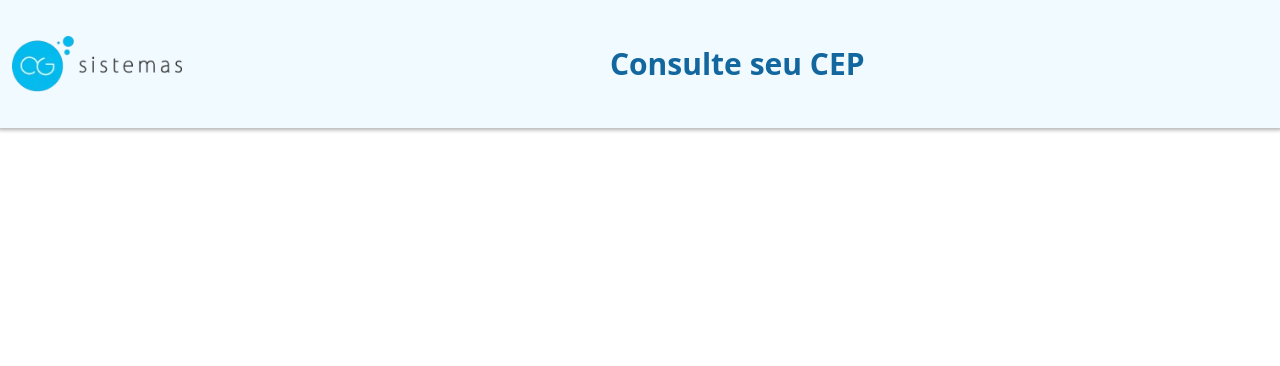
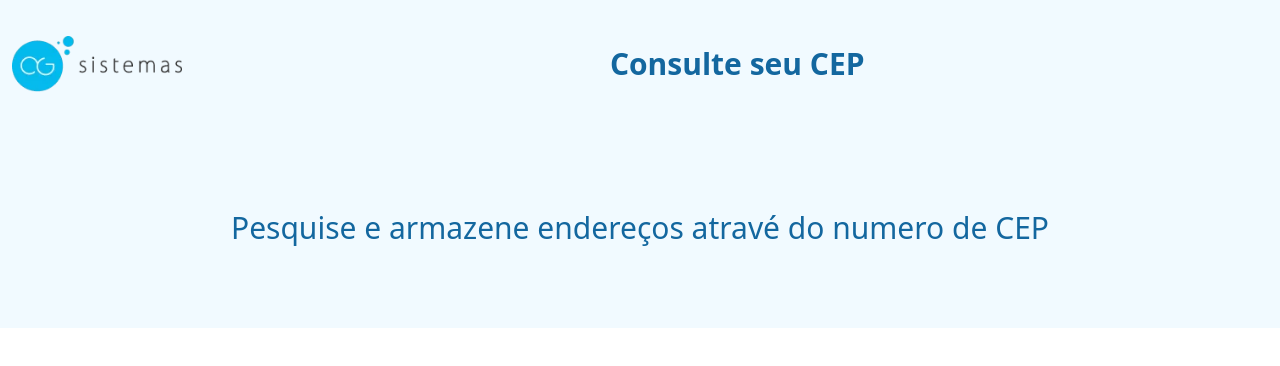
Before and after one commit to RodrigoNeoEx/frontChallenge, a React (Create React App) app: page / in a window 1280 px wide. Shown: the top 366 px of the page. Built offline with nearby package versions, Linux system fonts and the light colour scheme.

Commit message:
feat: add component hero

```diff
--- a/src/App.tsx
+++ b/src/App.tsx
@@ -1,8 +1,13 @@
+import React from "react";
 import Header from "./components/header/Header";
+import Hero from "./components/hero/Hero";
 
 const App = () => {
 return (
-    <Header></Header>
+  <React.Fragment>
+    <Header/>
+    <Hero/>
+  </React.Fragment>
   )
 };
 
--- /dev/null
+++ b/src/components/hero/Hero.tsx
@@ -0,0 +1,9 @@
+const Hero = () => {
+  return (
+    <div className="bg-overall text-white h-1/4 flex justify-center items-center">
+      <h1 className="text-primary text-3xl text-center px-5">Pesquise e armazene endereços atravé do numero de CEP</h1>
+    </div>
+  );
+};
+
+export default Hero;
--- a/src/index.css
+++ b/src/index.css
@@ -1,3 +1,7 @@
 @tailwind base;
 @tailwind components;
 @tailwind utilities;
+
+body #root{
+ height: 100vh;
+}
```
